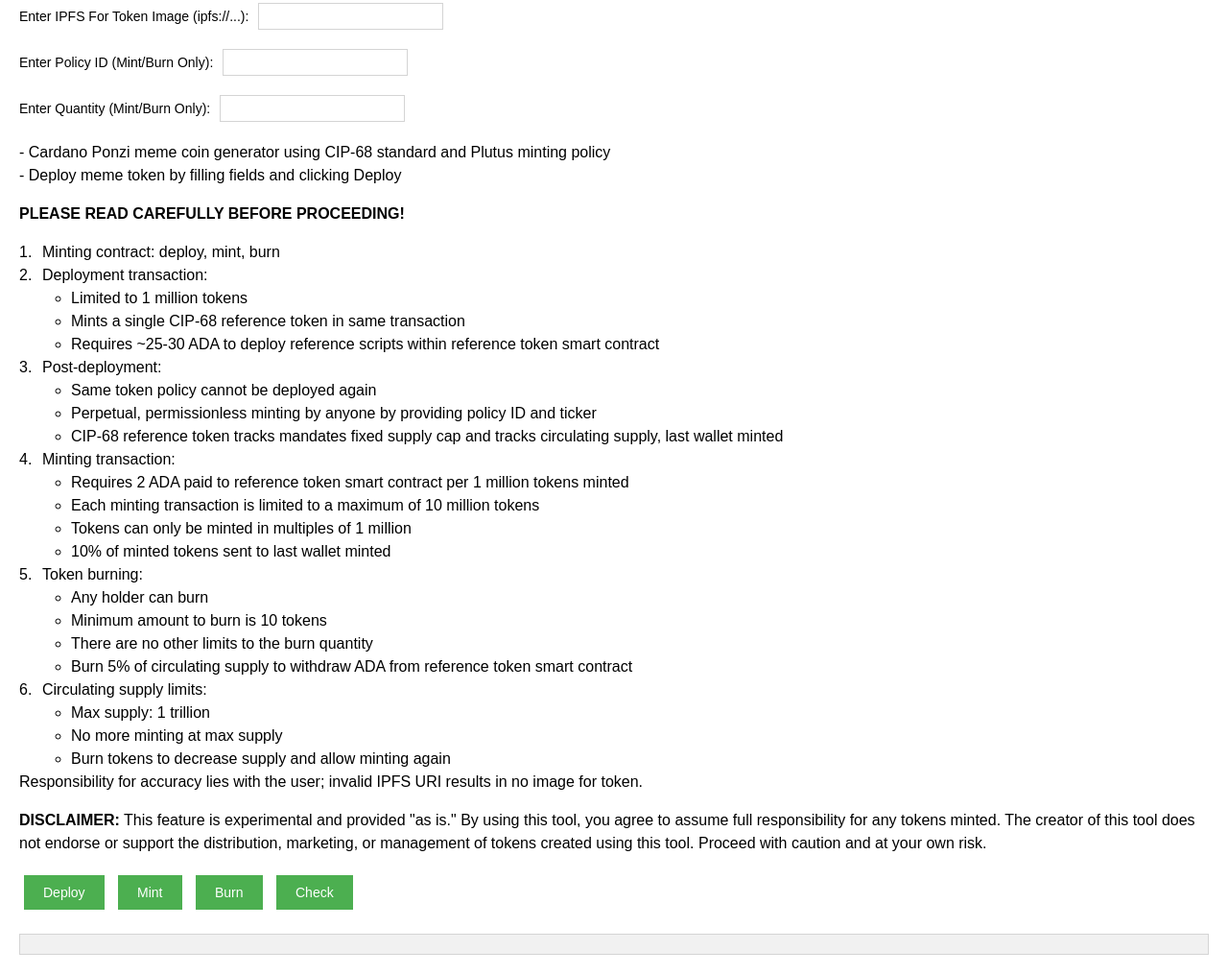
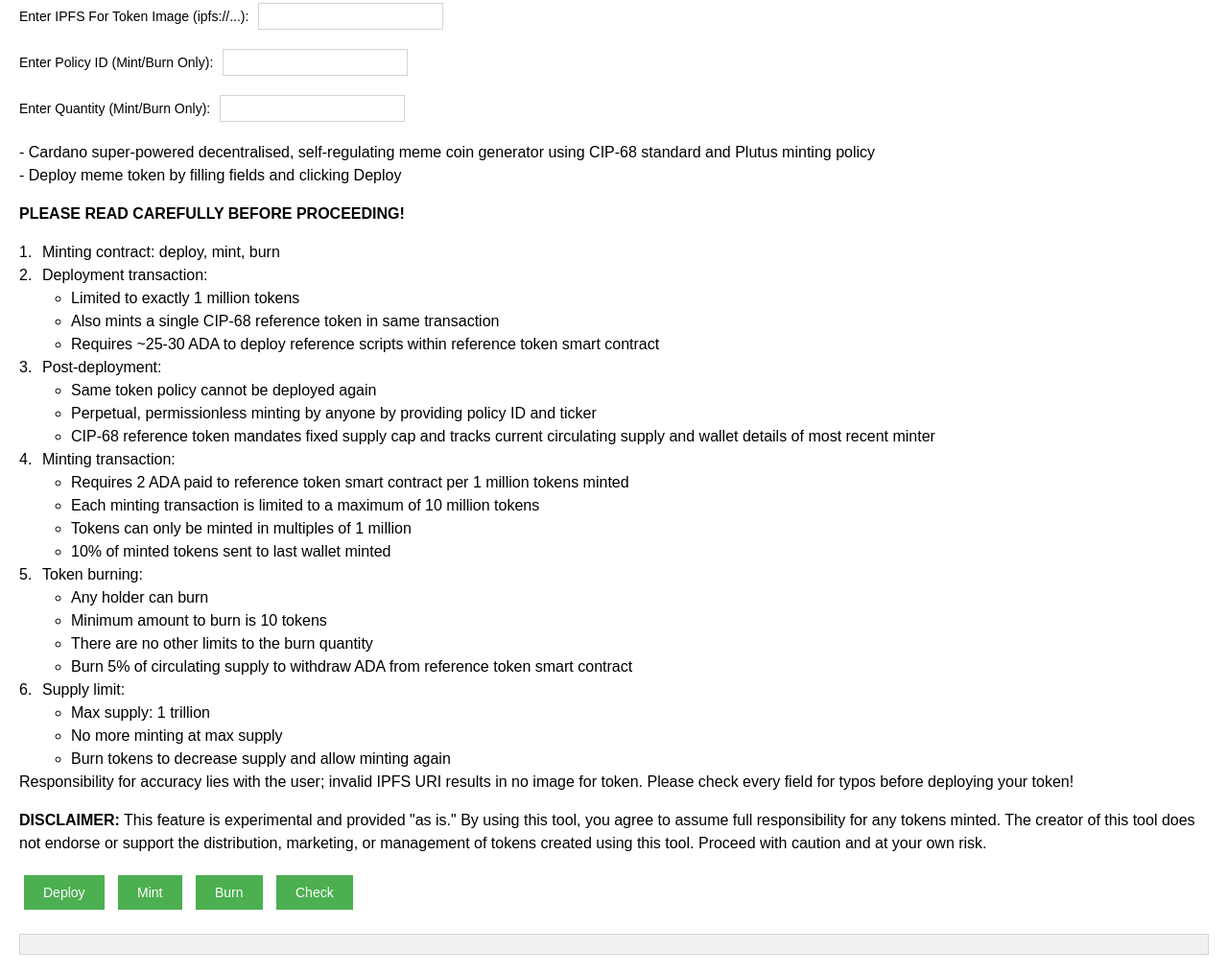
Before and after one commit to arressaye/cardano-super-meme, a website: page meme/www/index.html in a window 1280 px wide. Shown: the part 266-1281 px from the top of the page at 96% size. Drawn offline with Linux system fonts and the light colour scheme.

Commit message:
text changes only

```diff
--- a/meme/www/index.html
+++ b/meme/www/index.html
@@ -176,15 +176,15 @@
             <input class="input-box" type="text" id="quantity" name="quantity" required>
         </div>
         <div class="content">
-            <p>- Cardano Ponzi meme coin generator using CIP-68 standard and Plutus minting policy</p>
+            <p>- Cardano super-powered decentralised, self-regulating meme coin generator using CIP-68 standard and Plutus minting policy</p>
             <p class="space-below">- Deploy meme token by filling fields and clicking Deploy</p>
             <p class="space-below"><strong>PLEASE READ CAREFULLY BEFORE PROCEEDING!</strong></p>
             <ol>
                 <li>Minting contract: deploy, mint, burn</li>
                 <li>Deployment transaction:
                     <ul class="sub-points">
-                        <li>Limited to 1 million tokens</li>
-                        <li>Mints a single CIP-68 reference token in same transaction</li>
+                        <li>Limited to exactly 1 million tokens</li>
+                        <li>Also mints a single CIP-68 reference token in same transaction</li>
                         <li>Requires ~25-30 ADA to deploy reference scripts within reference token smart contract</li>
                     </ul>
                 </li>
@@ -192,7 +192,7 @@
                     <ul class="sub-points">
                         <li>Same token policy cannot be deployed again</li>
                         <li>Perpetual, permissionless minting by anyone by providing policy ID and ticker</li>
-                        <li>CIP-68 reference token tracks mandates fixed supply cap and tracks circulating supply, last wallet minted</li>
+                        <li>CIP-68 reference token mandates fixed supply cap and tracks current circulating supply and wallet details of most recent minter</li>
                     </ul>
                 </li>
                 <li>Minting transaction:
@@ -211,7 +211,7 @@
                         <li>Burn 5% of circulating supply to withdraw ADA from reference token smart contract</li>
                     </ul>
                 </li>
-                <li>Circulating supply limits:
+                <li>Supply limit:
                     <ul class="sub-points">
                         <li>Max supply: 1 trillion</li>
                         <li>No more minting at max supply</li>
@@ -219,7 +219,7 @@
                     </ul>
                 </li>
             </ol>
-            <p class="space-below">Responsibility for accuracy lies with the user; invalid IPFS URI results in no image for token.</p>
+            <p class="space-below">Responsibility for accuracy lies with the user; invalid IPFS URI results in no image for token. Please check every field for typos before deploying your token!</p>
             <p class="space-below"><strong>DISCLAIMER:</strong> This feature is experimental and provided "as is." By using this tool, you agree to
                 assume full responsibility for any tokens minted. The creator of this tool does not endorse or support the
                 distribution, marketing, or management of tokens created using this tool. Proceed with caution and at your own risk.
```
